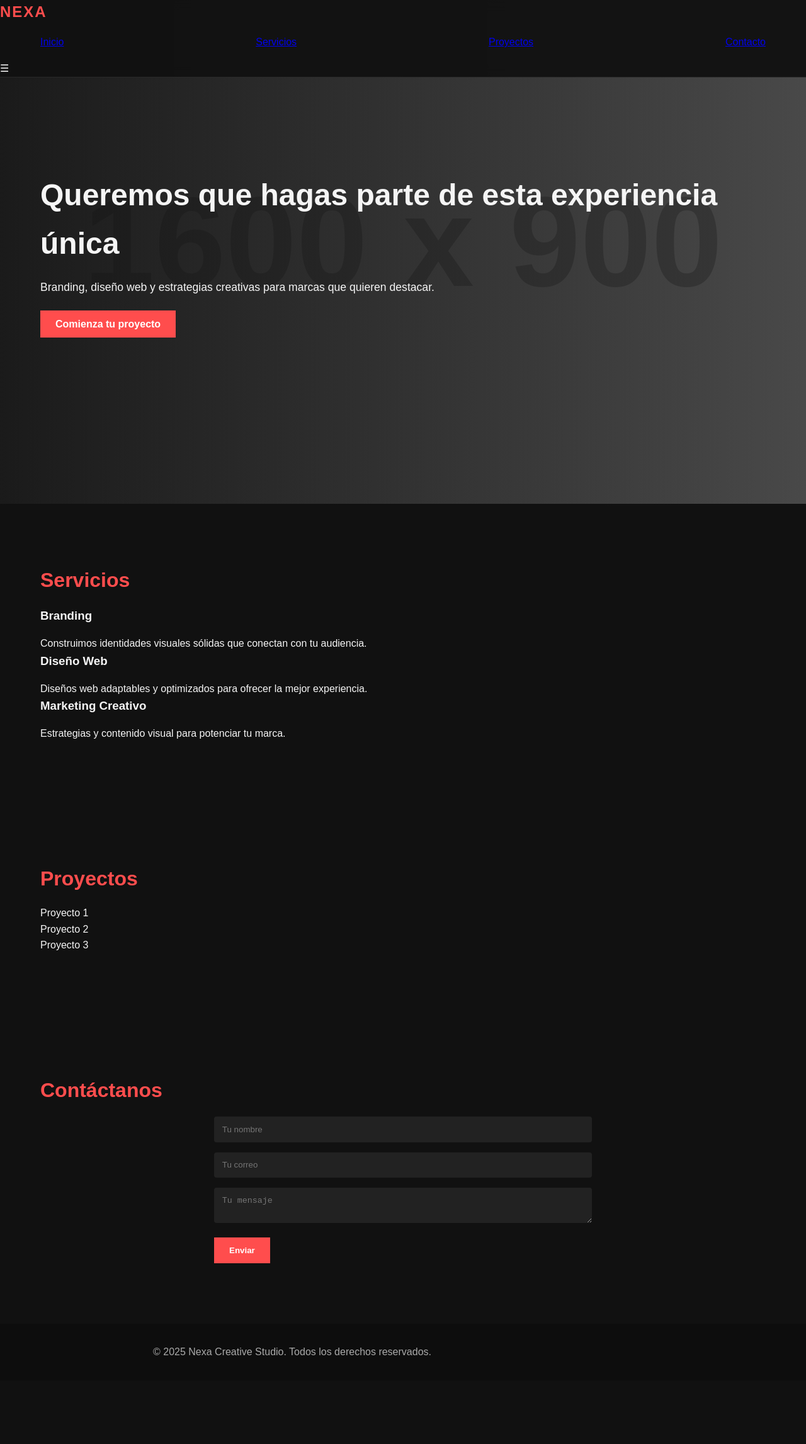
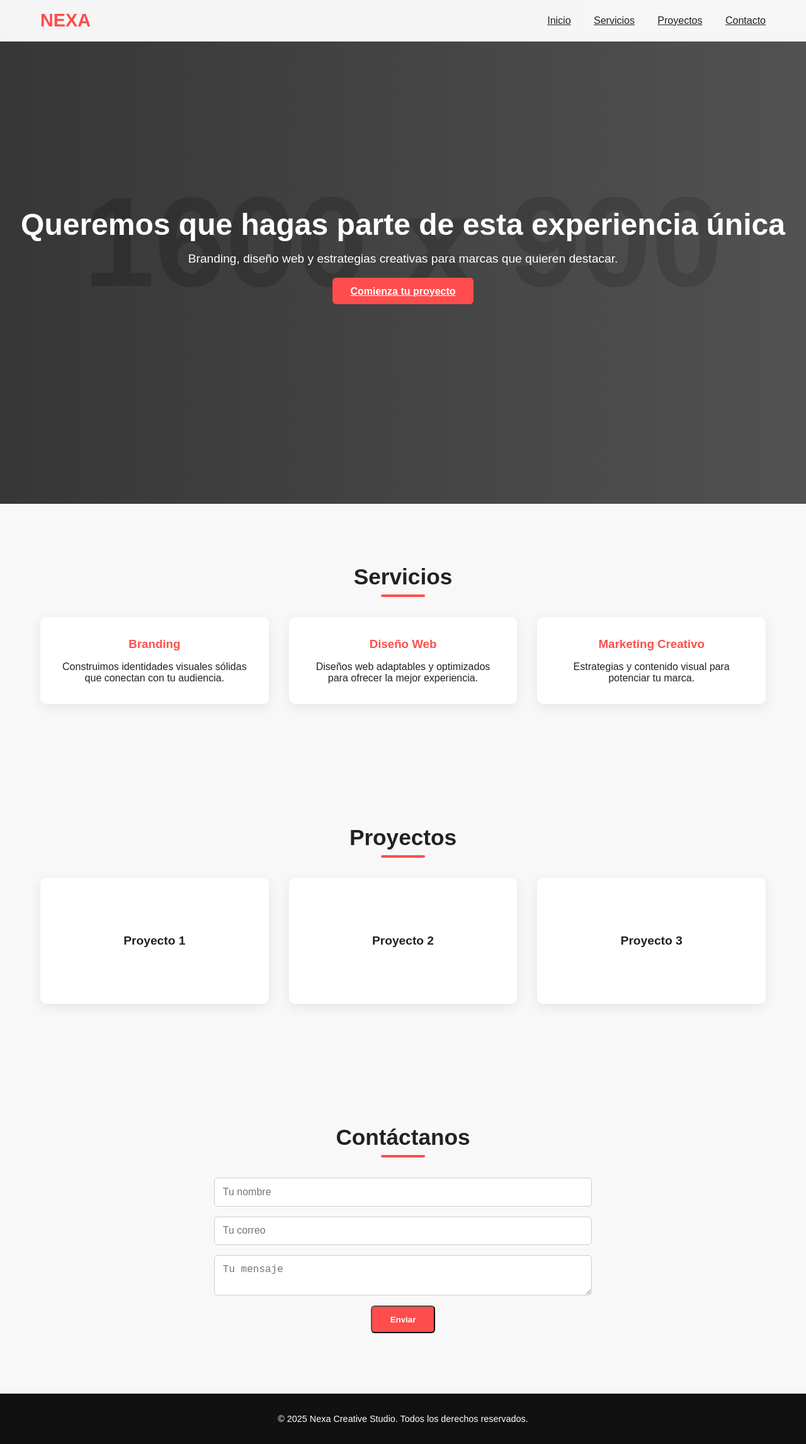
Before and after one commit to trececlub/NEXA-CREATIVE-STUDIO-, a plain HTML site: page index.html in a window 1280 px wide. Shown: the whole page at 63% size. Before the commit the page ends 2192 px from the top, so only its background shows below. Drawn offline with Linux system fonts and the light colour scheme; placeholder pictures from the web are drawn by us.

Commit message:
Update style.css

```diff
--- a/style.css
+++ b/style.css
@@ -1,4 +1,4 @@
-/* ======== ESTILOS GENERALES ======== */
+/* ================== RESET ================== */
 * {
     margin: 0;
     padding: 0;
@@ -11,90 +11,60 @@ html {
 
 body {
     font-family: 'Poppins', sans-serif;
-    background-color: #111; /* Fondo oscuro sobrio */
-    color: #f5f5f5; /* Texto claro */
-    line-height: 1.6;
+    color: #222;
+    background-color: #f8f8f8;
 }
 
-/* ======== HEADER ======== */
-header {
-    background-color: rgba(17, 17, 17, 0.95);
-    backdrop-filter: blur(8px);
+/* ================== HEADER ================== */
+.header {
     position: fixed;
     top: 0;
-    left: 0;
     width: 100%;
+    background-color: rgba(255,255,255,0.95);
+    border-bottom: 1px solid #ddd;
     z-index: 1000;
-    border-bottom: 1px solid rgba(255, 255, 255, 0.1);
 }
 
-header nav {
+.header .container {
     display: flex;
     justify-content: space-between;
     align-items: center;
     padding: 1rem 5%;
 }
 
-header .logo {
-    font-size: 1.5rem;
-    font-weight: bold;
-    color: #ff4d4d; /* Color acento */
-    letter-spacing: 2px;
-}
-
-header ul {
-    display: flex;
-    list-style: none;
-}
-
-header ul li {
-    margin-left: 2rem;
-}
-
-header ul li a {
-    text-decoration: none;
-    color: #f5f5f5;
-    font-weight: 500;
-    transition: color 0.3s ease;
-}
-
-header ul li a:hover {
+.logo {
+    font-size: 1.8rem;
+    font-weight: 700;
     color: #ff4d4d;
 }
 
-/* ======== SECCIONES GENERALES ======== */
-section {
-    padding: 6rem 5%;
+.nav a {
+    margin-left: 2rem;
+    font-weight: 500;
+    color: #222;
+    transition: color 0.3s;
 }
 
-h1, h2, h3 {
-    font-weight: bold;
-    margin-bottom: 1rem;
-}
-
-h1 {
-    font-size: 2.5rem;
-}
-
-h2 {
-    font-size: 2rem;
+.nav a:hover {
     color: #ff4d4d;
 }
 
-p {
-    font-size: 1rem;
-    max-width: 800px;
+.menu-toggle {
+    display: none;
+    font-size: 2rem;
+    cursor: pointer;
 }
 
-/* ======== HERO (INICIO) ======== */
+/* ================== HERO ================== */
 .hero {
     height: 100vh;
     display: flex;
-    flex-direction: column;
+    align-items: center;
     justify-content: center;
-    align-items: flex-start;
-    padding: 0 5%;
-    background: linear-gradient(to right, rgba(17,17,17,0.95), rgba(17,17,17,0.7)), url('https://via.placeholder.com/1600x900') center/cover no-repeat;
+    background: linear-gradient(to right, rgba(17,17,17,0.8), rgba(51,51,51,0.8)), url('https://via.placeholder.com/1600x900') center/cover no-repeat;
+    text-align: center;
+    color: #fff;
+    padding: 0 2rem;
 }
 
 .hero h1 {
@@ -103,156 +73,165 @@ p {
 }
 
 .hero p {
+    font-size: 1.2rem;
     margin-bottom: 2rem;
-    font-size: 1.1rem;
 }
 
 .btn {
-    padding: 0.8rem 1.5rem;
+    padding: 0.8rem 1.8rem;
     background-color: #ff4d4d;
     color: #fff;
-    border: none;
-    cursor: pointer;
-    font-weight: bold;
-    transition: background-color 0.3s ease;
-    text-decoration: none;
+    font-weight: 600;
+    border-radius: 6px;
+    transition: background 0.3s;
 }
 
 .btn:hover {
     background-color: #e13b3b;
 }
 
-/* ======== SERVICIOS ======== */
-.servicios-grid {
+/* ================== SECCIONES ================== */
+section {
+    padding: 6rem 5%;
+}
+
+section h2 {
+    text-align: center;
+    font-size: 2.2rem;
+    margin-bottom: 2rem;
+    position: relative;
+}
+
+section h2::after {
+    content: '';
+    display: block;
+    width: 70px;
+    height: 4px;
+    background-color: #ff4d4d;
+    margin: 0.5rem auto 0;
+    border-radius: 2px;
+}
+
+/* ================== SERVICIOS ================== */
+.services-grid {
     display: grid;
     grid-template-columns: repeat(auto-fit, minmax(250px, 1fr));
     gap: 2rem;
 }
 
-.servicio-card {
-    background-color: #1a1a1a;
+.service-card {
+    background: #fff;
     padding: 2rem;
-    border-radius: 8px;
-    transition: transform 0.3s ease, box-shadow 0.3s ease;
+    border-radius: 10px;
+    text-align: center;
+    box-shadow: 0 5px 20px rgba(0,0,0,0.08);
+    transition: transform 0.3s, box-shadow 0.3s;
 }
 
-.servicio-card:hover {
+.service-card:hover {
     transform: translateY(-5px);
-    box-shadow: 0 8px 20px rgba(0,0,0,0.3);
+    box-shadow: 0 10px 30px rgba(0,0,0,0.12);
 }
 
-.servicio-card h3 {
-    color: #ff4d4d;
-    margin-bottom: 1rem;
-}
-
-/* ======== PLANES ======== */
-.planes-grid {
-    display: grid;
-    grid-template-columns: repeat(auto-fit, minmax(280px, 1fr));
-    gap: 2rem;
-}
-
-.plan-card {
-    background-color: #1a1a1a;
-    padding: 2rem;
-    border-radius: 8px;
-    text-align: center;
-    border: 1px solid rgba(255,255,255,0.05);
-}
-
-.plan-card h3 {
+.service-card h3 {
     margin-bottom: 1rem;
     color: #ff4d4d;
 }
 
-.plan-card p {
-    margin-bottom: 1.5rem;
+/* ================== PROYECTOS ================== */
+.projects-grid {
+    display: grid;
+    grid-template-columns: repeat(auto-fit, minmax(250px, 1fr));
+    gap: 2rem;
 }
 
-.plan-card .btn {
-    display: inline-block;
+.project-card {
+    height: 200px;
+    background: #fff;
+    border-radius: 10px;
+    display: flex;
+    justify-content: center;
+    align-items: center;
+    font-weight: 600;
+    font-size: 1.2rem;
+    color: #222;
+    box-shadow: 0 5px 20px rgba(0,0,0,0.08);
+    transition: transform 0.3s, box-shadow 0.3s;
 }
 
-/* ======== METODOLOGÍA ======== */
-.metodologia-list {
-    list-style: none;
-    padding-left: 0;
+.project-card:hover {
+    transform: translateY(-5px);
+    box-shadow: 0 10px 30px rgba(0,0,0,0.12);
 }
 
-.metodologia-list li {
-    margin-bottom: 1rem;
-    padding-left: 1.5rem;
-    position: relative;
+/* ================== CONTACTO ================== */
+.contact-form {
+    max-width: 600px;
+    margin: 0 auto;
+    display: flex;
+    flex-direction: column;
+    gap: 1rem;
 }
 
-.metodologia-list li::before {
-    content: "✓";
-    position: absolute;
-    left: 0;
-    color: #ff4d4d;
+.contact-form input,
+.contact-form textarea {
+    padding: 0.8rem;
+    border-radius: 6px;
+    border: 1px solid #ccc;
+    font-size: 1rem;
+    width: 100%;
 }
 
-/* ======== CONTACTO ======== */
-form {
-    max-width: 600px;
-    margin: auto;
+.contact-form button {
+    width: fit-content;
+    align-self: center;
 }
 
-form input, form textarea {
-    width: 100%;
-    padding: 0.8rem;
-    margin-bottom: 1rem;
-    border: none;
-    border-radius: 4px;
-    background-color: #222;
+/* ================== FOOTER ================== */
+.footer {
+    background: #111;
     color: #fff;
+    text-align: center;
+    padding: 2rem 5%;
+    font-size: 0.9rem;
 }
 
-form button {
-    background-color: #ff4d4d;
-    color: #fff;
-    padding: 0.8rem 1.5rem;
-    border: none;
-    cursor: pointer;
-}
+/* ================== RESPONSIVE ================== */
+@media (max-width: 768px) {
+    .nav {
+        display: none;
+        flex-direction: column;
+        background: #fff;
+        position: absolute;
+        top: 70px;
+        right: 0;
+        width: 200px;
+        border-left: 1px solid #ddd;
+        box-shadow: -2px 2px 10px rgba(0,0,0,0.1);
+    }
 
-form button:hover {
-    background-color: #e13b3b;
-}
+    .nav.show {
+        display: flex;
+    }
 
-/* ======== FOOTER ======== */
-footer {
-    background-color: #0d0d0d;
-    padding: 2rem 5%;
-    text-align: center;
-    font-size: 0.9rem;
-    color: #aaa;
-}
+    .nav a {
+        margin: 1rem;
+        color: #222;
+    }
 
-footer a {
-    color: #ff4d4d;
-    text-decoration: none;
-}
+    .menu-toggle {
+        display: block;
+    }
 
-footer a:hover {
-    text-decoration: underline;
-}
+    .hero h1 {
+        font-size: 2rem;
+    }
 
-/* ======== RESPONSIVE ======== */
-@media (max-width: 768px) {
-    header nav {
-        flex-direction: column;
+    .hero p {
+        font-size: 1rem;
     }
-    header ul {
-        flex-direction: column;
-        margin-top: 1rem;
-    }
-    header ul li {
-        margin: 0.5rem 0;
-    }
-    .hero {
-        text-align: center;
-        align-items: center;
+
+    section {
+        padding: 4rem 2rem;
     }
 }
```
